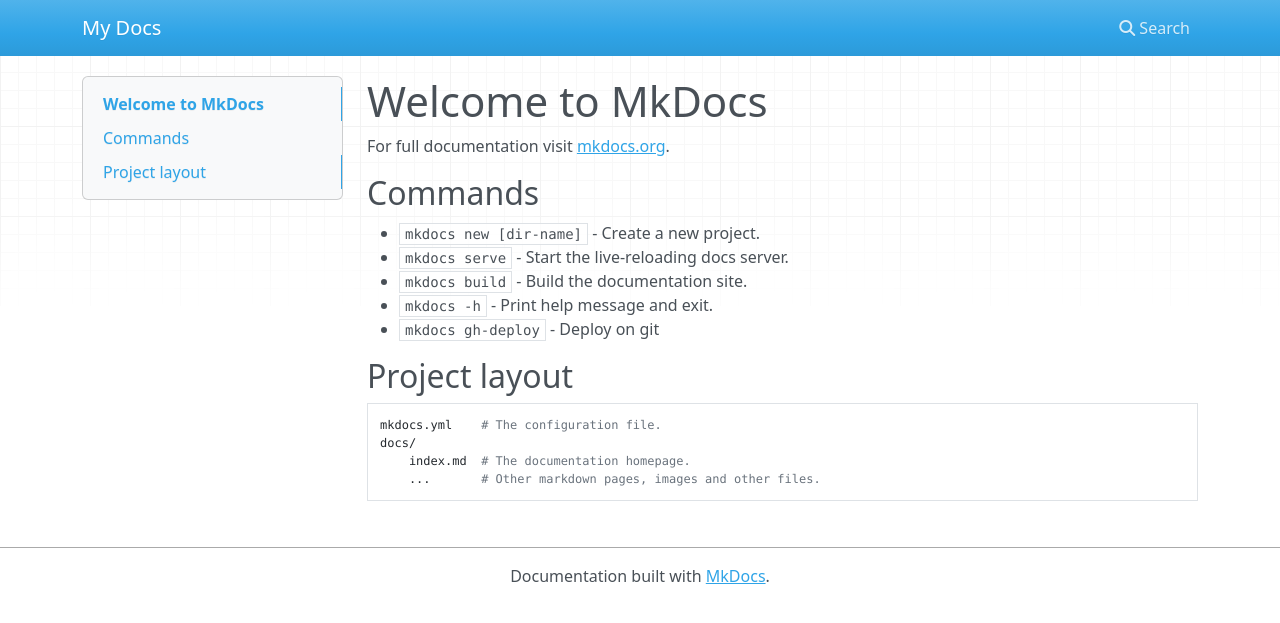
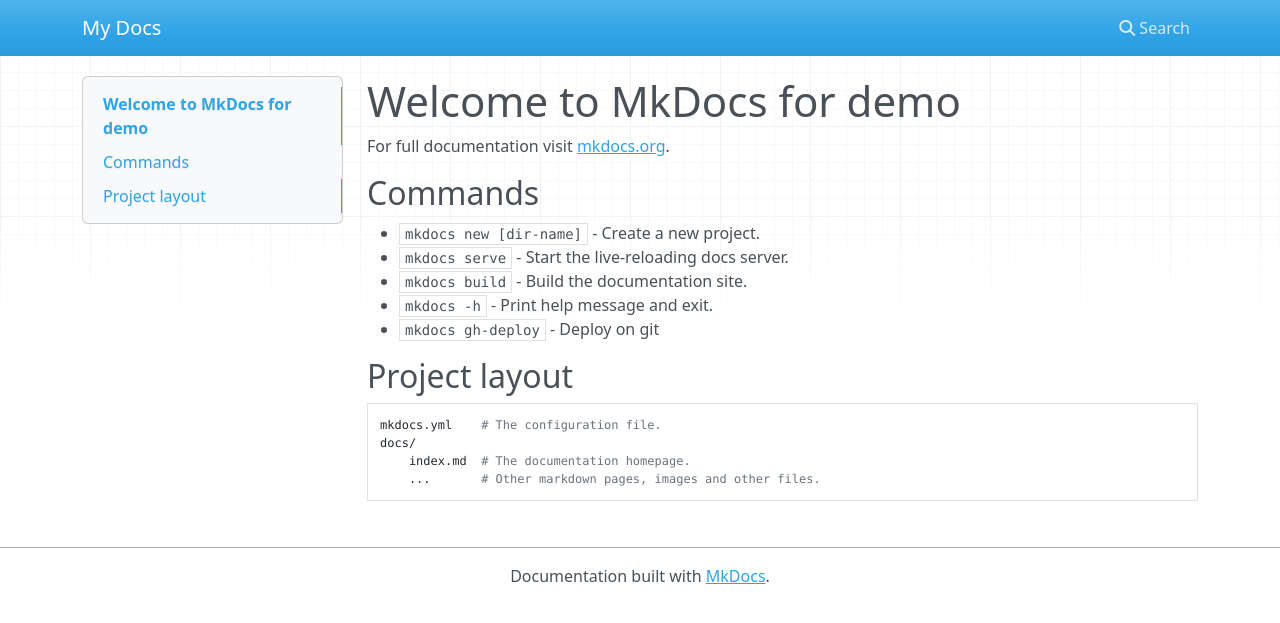
Before and after one commit to barabba9174/mkdocs-demo, an MkDocs documentation site: the page built from docs/index.md, in a window 1280 px wide. Shown: the top 623 px of the page. Built offline with MkDocs 1.6.1, drawn with Linux system fonts in a browser that asks for light colours; nearby versions of some CDN libraries.

Commit message:
Change name

```diff
--- a/docs/index.md
+++ b/docs/index.md
@@ -1,4 +1,4 @@
-# Welcome to MkDocs
+# Welcome to MkDocs for demo
 
 For full documentation visit [mkdocs.org](https://www.mkdocs.org).
 
```
